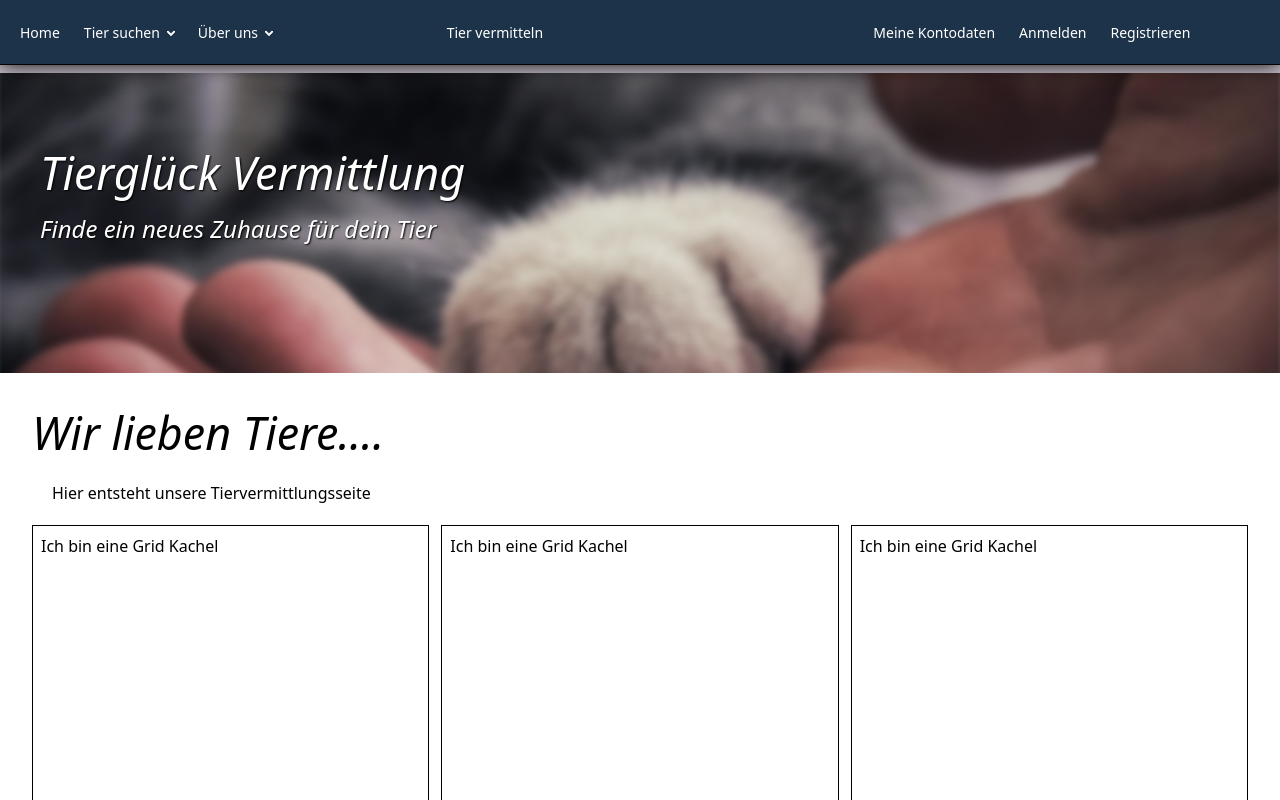
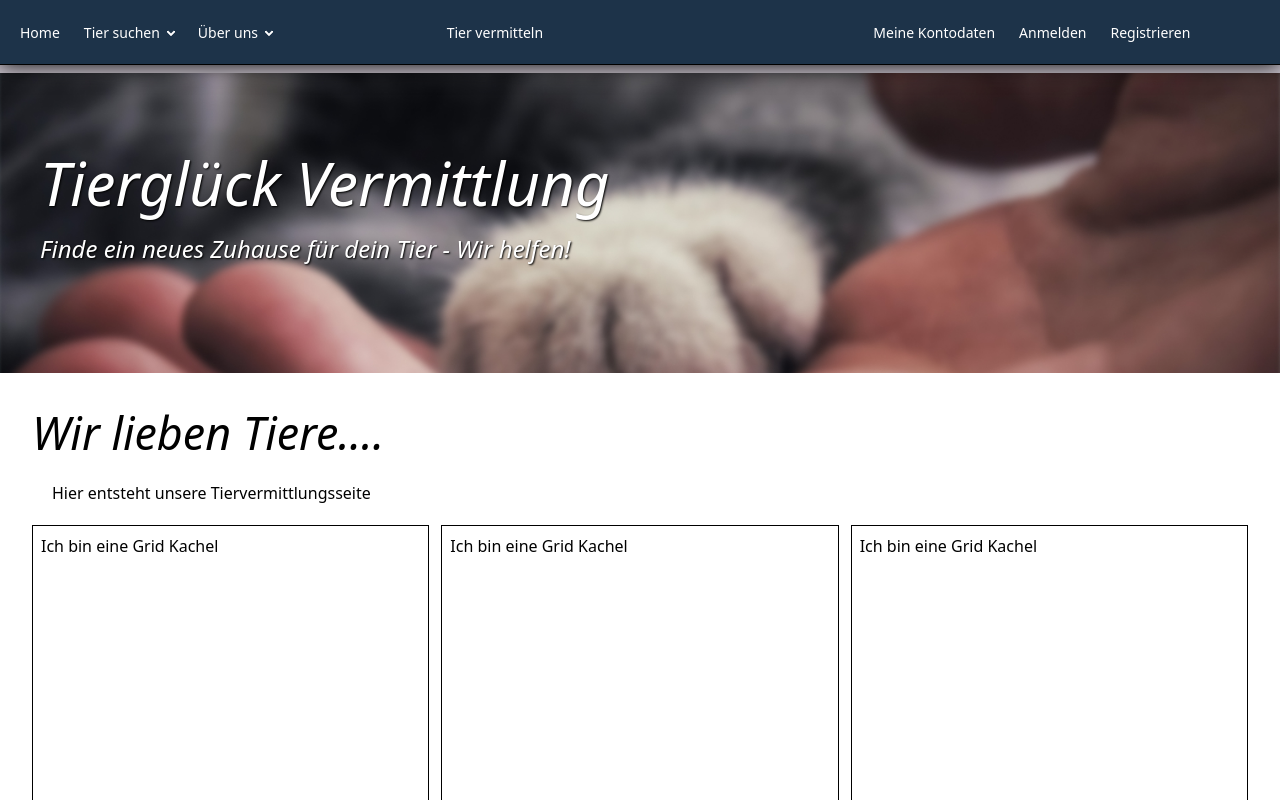
Before and after one commit to kaktusgarten/tiervermittlung, a React (Vite) app in the folder frontend/: page / in a window 1280 px wide. Shown: the top 800 px of the page. Built offline with nearby package versions, Linux system fonts and the light colour scheme.

Commit message:
Main Image und Header korrektur

```diff
--- a/frontend/src/components/MainImage.tsx
+++ b/frontend/src/components/MainImage.tsx
@@ -12,7 +12,7 @@ export default function MainImage() {
         }}
       >
         <h1
-          className="mb-5 text-white"
+          className="mb-5 text-white text-6xl"
           style={{ textShadow: "1px 1px 2px black" }}
         >
           Tierglück Vermittlung
@@ -21,7 +21,7 @@ export default function MainImage() {
           className="italic mb-6 text-2xl text-white"
           style={{ textShadow: "1px 1px 2px black" }}
         >
-          Finde ein neues Zuhause für dein Tier
+          Finde ein neues Zuhause für dein Tier - Wir helfen!
         </p>
       </div>
     </>
```
Also changed, not shown: frontend/src/components/Header.tsx (+0 -31 lines).
